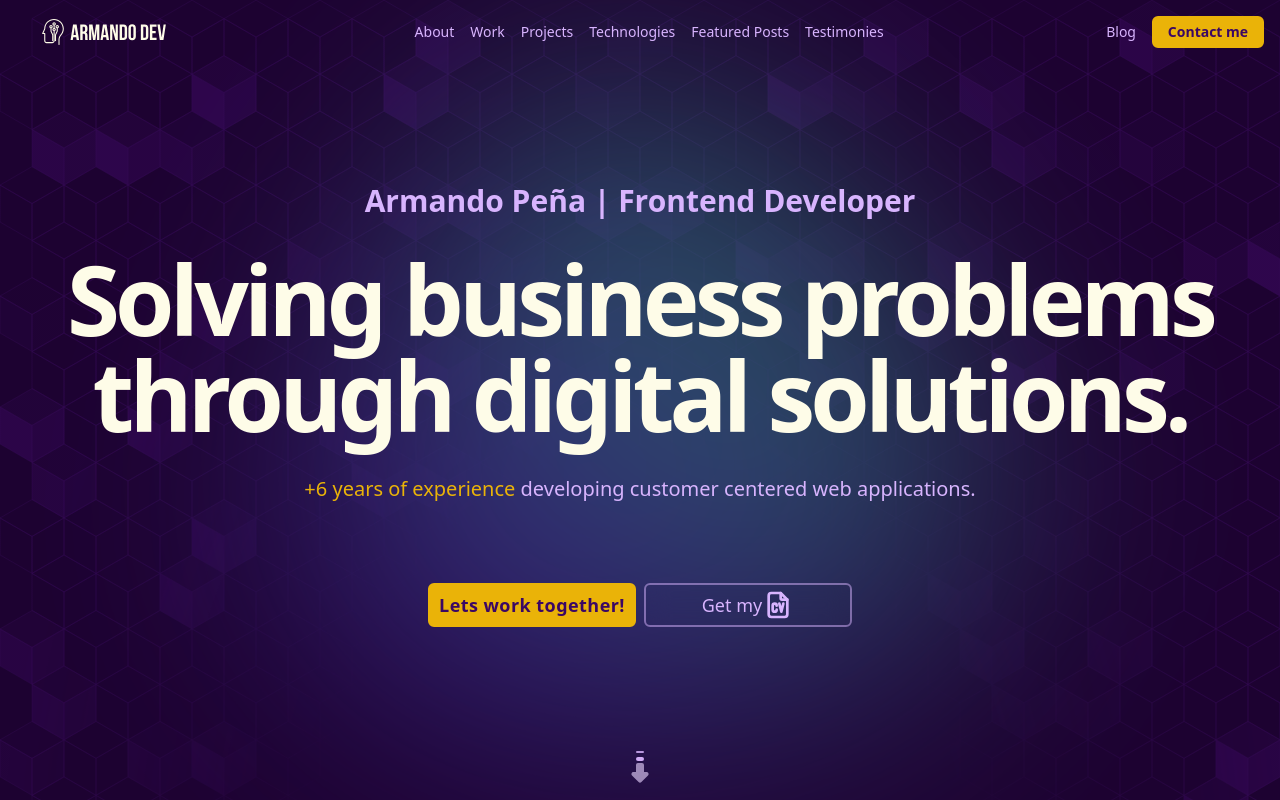
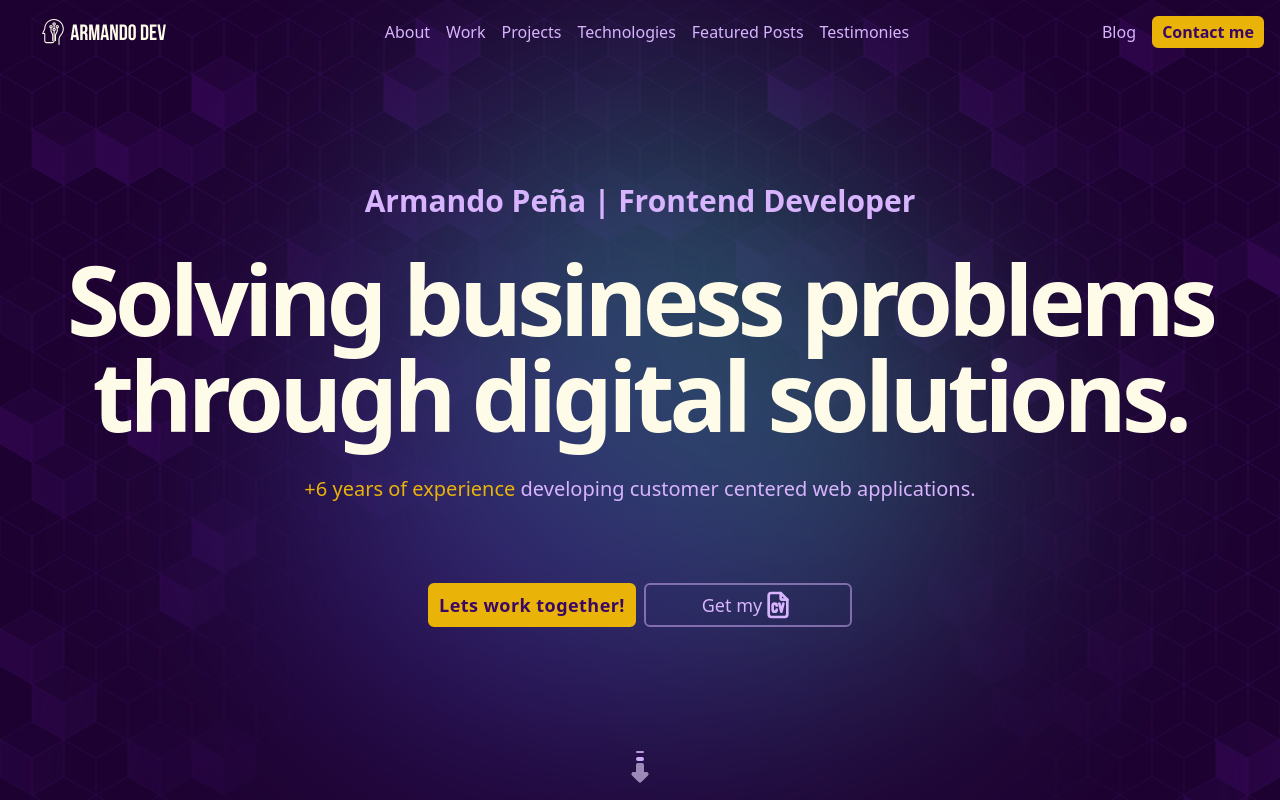
Before and after one commit to Armando284/portfolio-2023, an Astro site: page / in a window 1280 px wide. Shown: the top 800 px of the page. Built offline with nearby package versions, Linux system fonts and the light colour scheme; Astro itself is replaced by a stand-in of ours.

Commit message:
Fix: Sets navbar links back to normal size

```diff
--- a/src/components/Navbar.tsx
+++ b/src/components/Navbar.tsx
@@ -8,7 +8,7 @@ export default function Navbar() {
     <li className={'flex items-center'}>
       <a
         href={`${url}`}
-        className={`block py-2 px-3 text-purple-300 text-sm rounded transition-colors ease-in-out hover:bg-purple-900/30 lg:hover:bg-transparent lg:hover:text-yellow-500 lg:p-0 focus:ring-yellow-500`}>
+        className={`block py-2 px-3 text-purple-300 rounded transition-colors ease-in-out hover:bg-purple-900/30 lg:hover:bg-transparent lg:hover:text-yellow-500 lg:p-0 focus:ring-yellow-500`}>
         {text}
       </a>
     </li>
@@ -99,7 +99,7 @@ export default function Navbar() {
             <li>
               <a
                 href="/#contact"
-                className="w-28 h-8 bg-yellow-500 text-purple-950 text-sm font-semibold transition-colors ease-in-out duration-300 hover:bg-yellow-700 hover:text-purple-50 active:bg-purple-300 active:ring-2 active:ring-purple-300 flex justify-center items-center gap-1 border-yellow-500 border-2 rounded-md">
+                className="w-28 h-8 bg-yellow-500 text-purple-950 font-semibold transition-colors ease-in-out duration-300 hover:bg-yellow-700 hover:text-purple-50 active:bg-purple-300 active:ring-2 active:ring-purple-300 flex justify-center items-center gap-1 border-yellow-500 border-2 rounded-md">
                 Contact me
               </a>
             </li>
```
